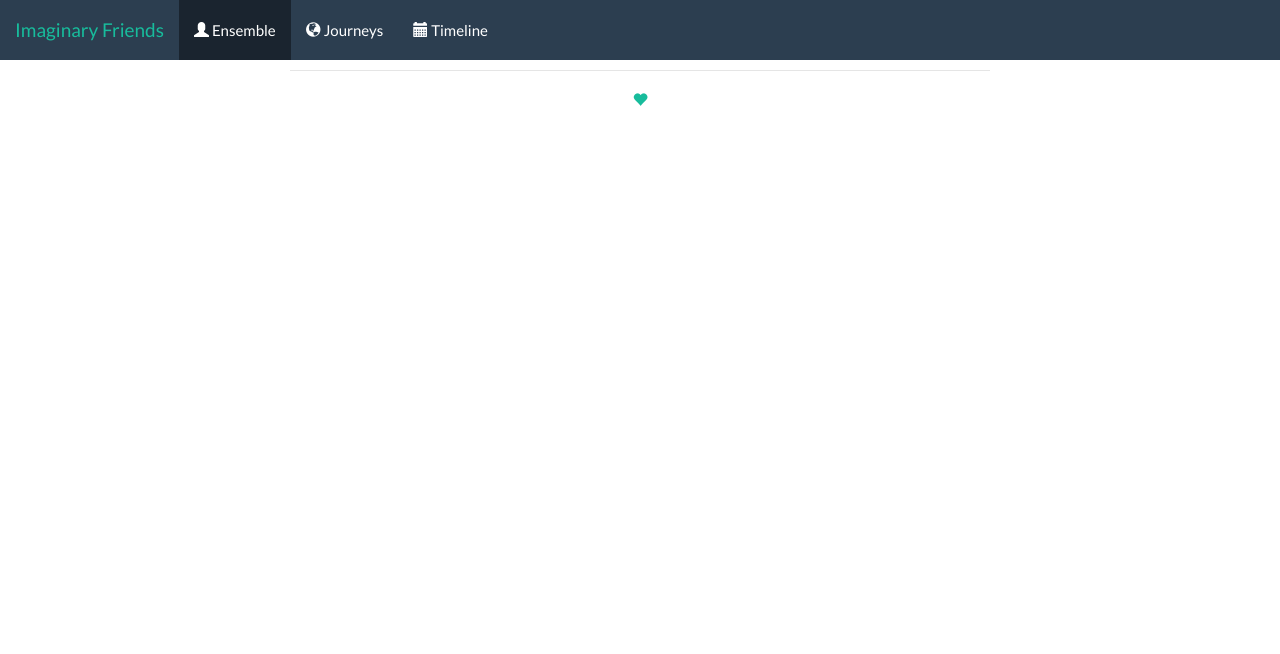
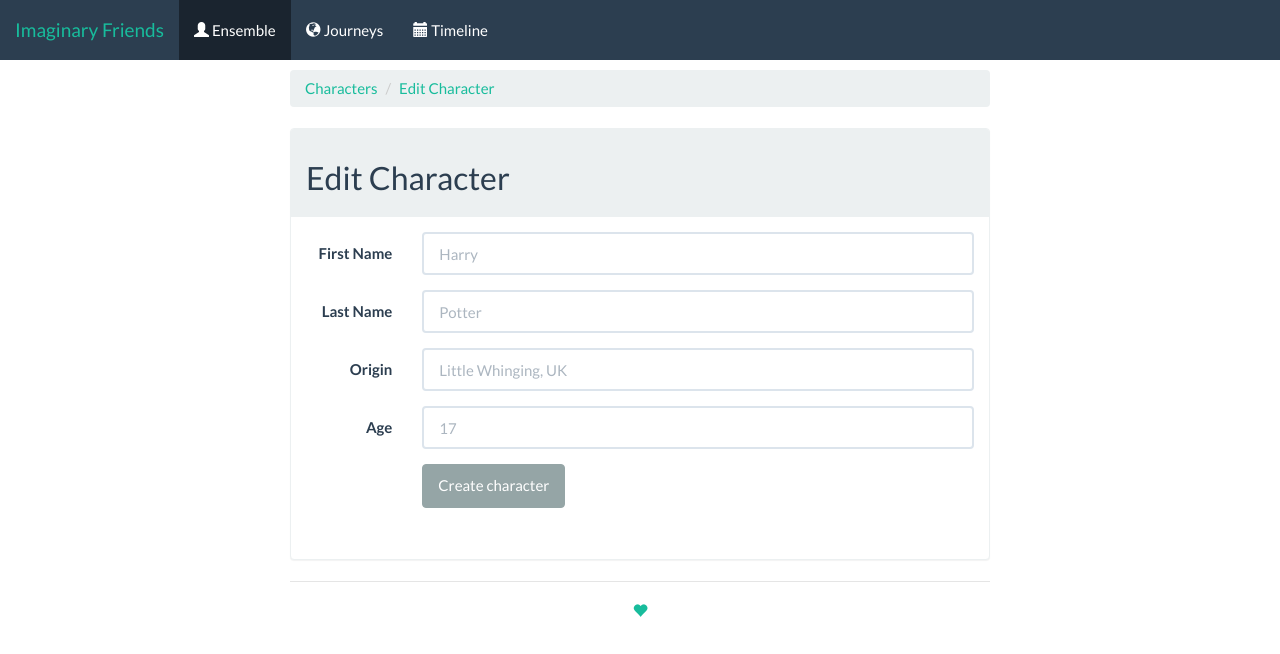
Before and after one commit to supernoir/ensemble, a website: page app/index.html at #/edit_character in a window 1280 px wide. Drawn offline with Linux system fonts and the light colour scheme; no server answers; files whose address does not match are found by name.

Commit message:
adds edit character route and href on home

```diff
--- a/app/scripts/app.js
+++ b/app/scripts/app.js
@@ -30,6 +30,10 @@ var ensembleApp = angular.module('ensembleApp',['ngRoute']);
             })
             .when('/add_character', {
                 templateUrl : 'views/add_character.html',
+                controller  : 'mainController'
+            })
+            .when('/edit_character', {
+                templateUrl : 'views/edit_character.html',
                 controller  : 'mainController'
             })
             .when('/view_character', {
--- /dev/null
+++ b/app/views/edit_character.html
@@ -0,0 +1,46 @@
+<ol class="breadcrumb">
+  <li><a href="#/">Characters</a></li>
+  <li class="active"><a href="#/add_character">Edit Character</a></li>
+</ol>
+
+      <div class="panel panel-default">
+          <div class="panel-heading">
+        <h2>Edit Character</h2>
+           </div>
+           <div class="panel-body">
+        <form class="form-horizontal" name="character" ng-submit="submitCharacter()">
+  <div class="form-group">
+    <label for="character" class="col-sm-2 control-label">First Name</label>
+    <div class="col-sm-10">
+      <input ng-model="character.first_name" ng-bind="characterfirstname" type="text" class="form-control" id="characterfirstname" placeholder="Harry" required>
+      {{character.first_name}}
+      </input>
+    </div>
+  </div>
+  <div class="form-group">
+    <label for="character" class="col-sm-2 control-label">Last Name</label>
+    <div class="col-sm-10">
+      <input ng-model="character.last_name" ng-bind="characterlastname" type="text" class="form-control" id="characterlastname" placeholder="Potter" required>
+    </div>
+  </div>
+  <div class="form-group">
+    <label for="character" class="col-sm-2 control-label">Origin</label>
+    <div class="col-sm-10">
+      <input ng-model="character.origin" ng-bind="characterorigin" type="text" class="form-control" id="characterorigin" placeholder="Little Whinging, UK">
+    </div>
+  </div>
+    <div class="form-group">
+    <label for="character" class="col-sm-2 control-label">Age</label>
+    <div class="col-sm-10">
+      <input ng-model="character.age" ng-bind="characterage" type="text" class="form-control" id="characterage" placeholder="17">
+    </div>
+  </div>
+    <div class="form-group">
+    <div class="col-sm-offset-2 col-sm-10">
+      <button type="submit" class="btn btn-default">Create character</button><br><br>
+    </div>
+  </div>
+</form>
+
+      </div>
+      </div>
```
Also changed, not shown: app/views/home.html (+1 -1 lines).
